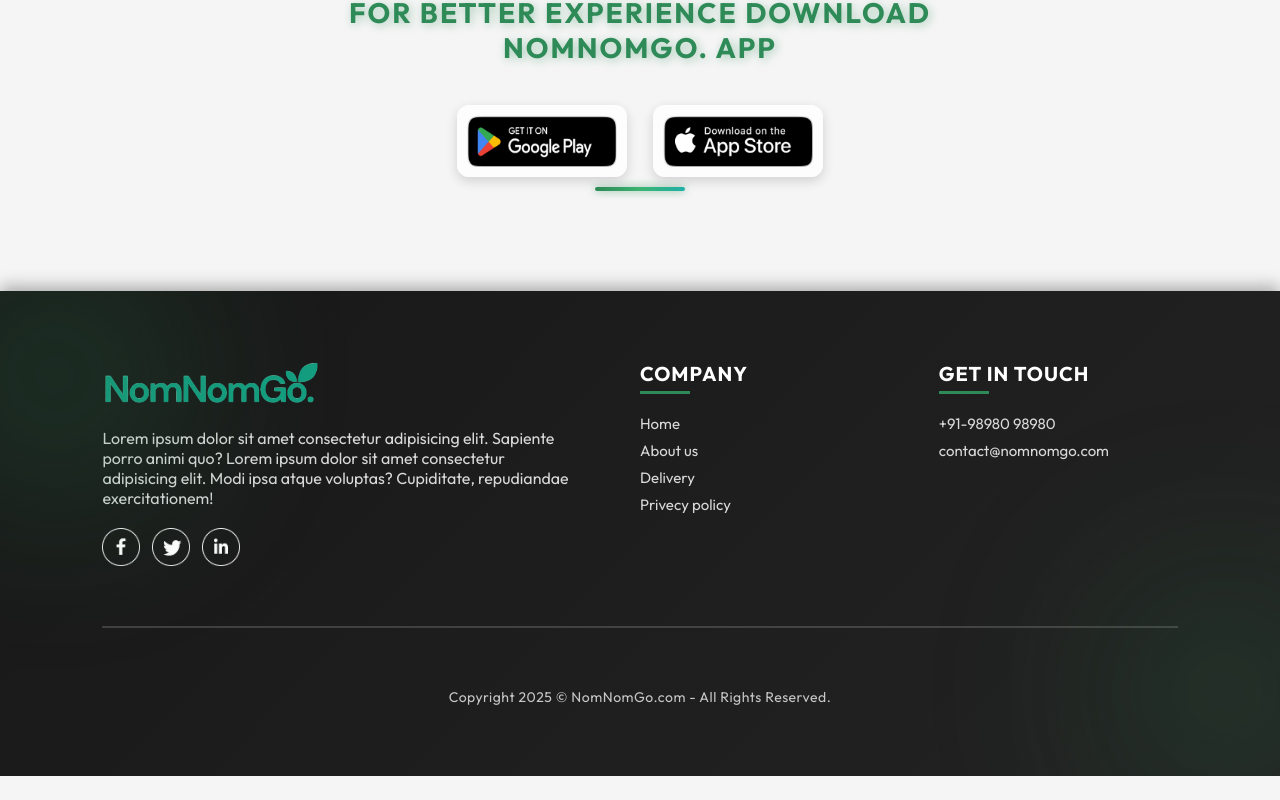
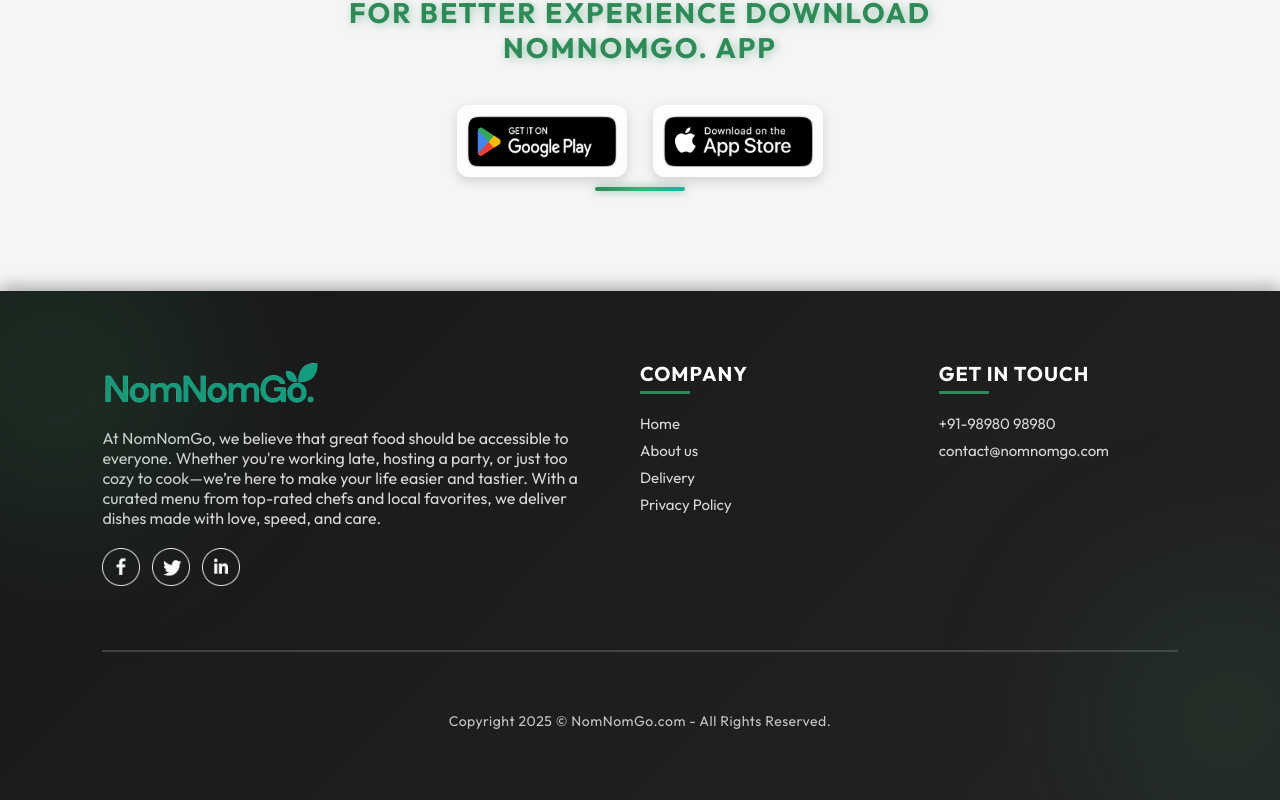
Before and after one commit to Abhishek200-1/Food-Delivery-Website, a React (Vite) app in the folder Frontend/: page /feedback/1 in a window 1280 px wide. Shown: the part 646-1446 px from the top of the page. Before the commit the page ends 1422 px from the top, so only its background shows below. Built offline with nearby package versions, Linux system fonts and the light colour scheme; no server answers.

Commit message:
add fucn

```diff
--- a/Frontend/src/components/Footer/Footer.jsx
+++ b/Frontend/src/components/Footer/Footer.jsx
@@ -7,28 +7,35 @@
     <div className='footer' id='footer'>
         <div className="footer-content">
             <div className="footer-content-left">
-                <img src={assets.logo4} alt="" />
-                <p>Lorem ipsum dolor sit amet consectetur adipisicing elit. Sapiente porro animi quo? Lorem ipsum dolor sit amet consectetur adipisicing elit. Modi ipsa atque voluptas? Cupiditate, repudiandae exercitationem!</p>
+                <img src={assets.logo4} alt="NomNomGo Logo" />
+                <p>At NomNomGo, we believe that great food should be accessible to everyone. Whether you're working late, hosting a party, or just too cozy to cook—we’re here to make your life easier and tastier.
+                With a curated menu from top-rated chefs and local favorites, we deliver dishes made with love, speed, and care.</p>
                 <div className="footer-social-icons">
-                    <img src={assets.facebook_icon} alt="" />
-                    <img src={assets.twitter_icon} alt="" />
-                    <img src={assets.linkedin_icon} alt="" />
+                    <a href="https://facebook.com" target="_blank" rel="noopener noreferrer">
+                        <img src={assets.facebook_icon} alt="Facebook" />
+                    </a>
+                    <a href="https://twitter.com" target="_blank" rel="noopener noreferrer">
+                        <img src={assets.twitter_icon} alt="Twitter" />
+                    </a>
+                    <a href="https://linkedin.com" target="_blank" rel="noopener noreferrer">
+                        <img src={assets.linkedin_icon} alt="LinkedIn" />
+                    </a>
                 </div>
             </div>
             <div className="footer-content-center">
                 <h2>COMPANY</h2>
                 <ul>
-                    <li>Home</li>
-                    <li>About us</li>
-                    <li>Delivery</li>
-                    <li>Privecy policy</li>
+                    <li><a href="/">Home</a></li>
+                    <li><a href="#about-us">About us</a></li>
+                    <li><a href="#app-download">Delivery</a></li>
+                    <li><a href="#privacy-policy">Privacy Policy</a></li>
                 </ul>
             </div>
             <div className="footer-content-right">
                 <h2>GET IN TOUCH</h2>
                 <ul>
-                    <li>+91-98980 98980</li>
-                    <li>contact@nomnomgo.com</li>
+                    <li><a href="tel:+919898098980">+91-98980 98980</a></li>
+                    <li><a href="mailto:contact@nomnomgo.com">contact@nomnomgo.com</a></li>
                 </ul>
             </div>
         </div>
--- a/Frontend/src/components/Header/Header.jsx
+++ b/Frontend/src/components/Header/Header.jsx
@@ -15,6 +15,7 @@
 
 const Header = () => {
   const [currentImage, setCurrentImage] = useState(0);
+  const [menu, setMenu] = useState("");
 
   useEffect(() => {
     const interval = setInterval(() => {
@@ -29,7 +30,7 @@
       <div className="header-contents">
         <h2>Your Favourite Food Delivered Hot & Fresh</h2>
         <p>Choose from a diverse menu featuring a delectable array of dishes crafted with the finest ingredients and culinary expertise. Our mission is to satisfy your cravings and elevate your dining experience, one delicious meal at a time.</p>
-        <button>View Menu</button>
+        <button><a href='#explore-menu' onClick={() => setmenu("menu")} className={menu === "menu"?"active":""}>View Menu</a></button>
       </div>
     </div>
   );
--- a/Frontend/src/components/HowItWorks/HowItWorks.jsx
+++ b/Frontend/src/components/HowItWorks/HowItWorks.jsx
@@ -9,20 +9,20 @@
     {
       id: 1,
       image: assets.howitworks_img1,
-      title: "Pick Meals",
-      description: "Choose your meals from our diverse menu. Find low carbs & veggie options."
+      title: "Pick Your Meals",
+      description: "Browse our diverse menu and select your favorite dishes — including low-carb, vegan, and chef specials."
     },
     {
       id: 2,
       image: assets.howitworks_img2,
-      title: "Choose How Often",
-      description: "Our team of chefs do the prep work no more choppinf, measuring, or sink full of dishes."
+      title: "Set Your Schedule",
+      description: "Choose how often you want meals. Our chefs handle all the prep — no chopping, measuring, or mess."
     },
     {
       id: 3,
       image: assets.howitworks_img3,
-      title: "Fast Deliveries",
-      description: "Your freshly prepped 15-min food arrive on your doorstep in a well packed Container."
+      title: "Get It Delivered",
+      description: "Enjoy fast and fresh deliveries right to your doorstep in eco-friendly, sealed containers."
     }
   ];
 
```
Also changed, not shown: package.json (added, +12 -0 lines).
